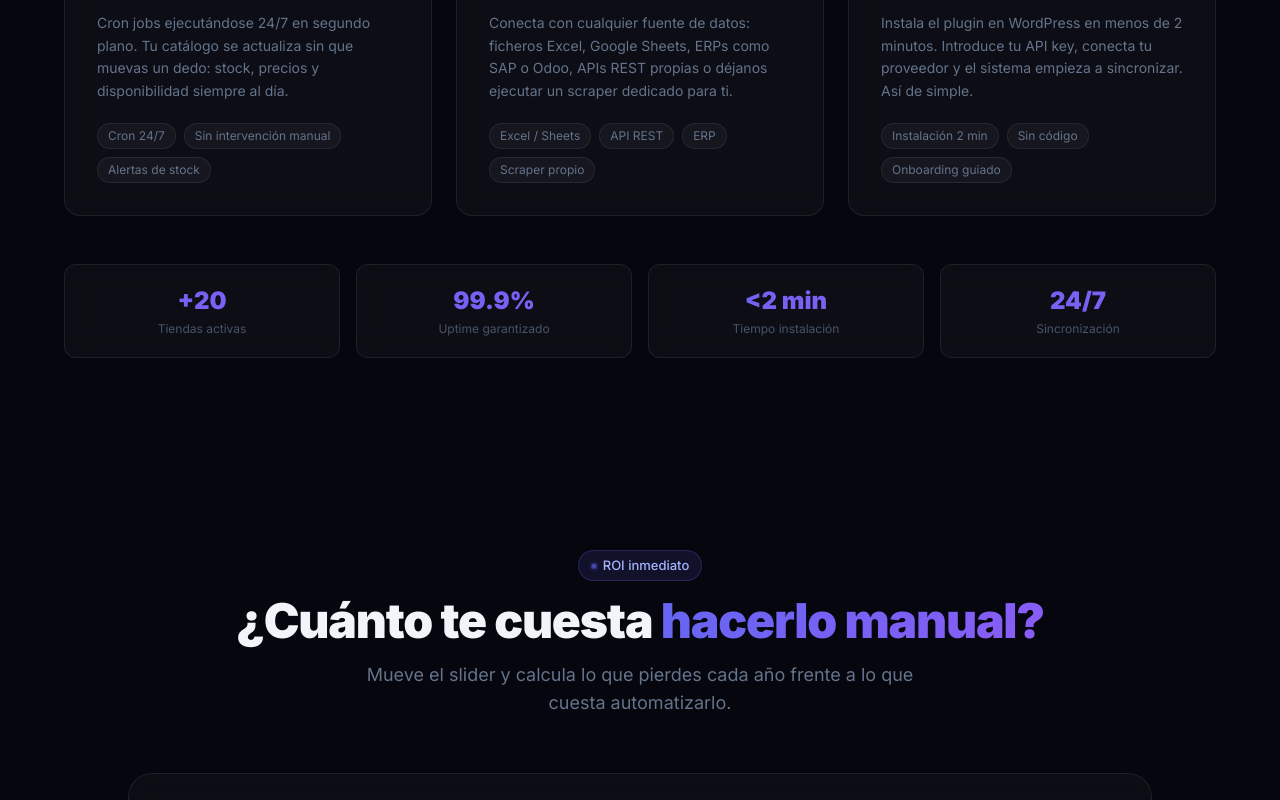
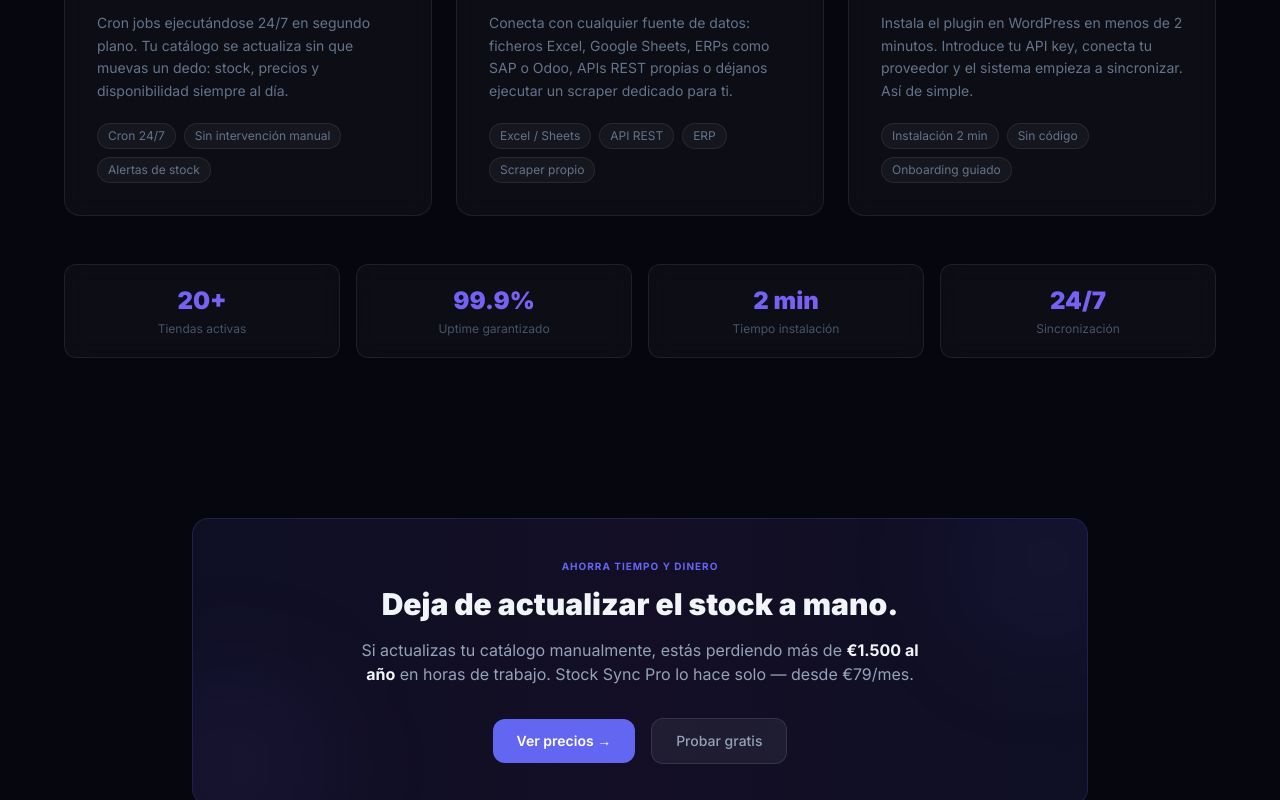
Before and after one commit to PresiDeWitt/wevica-web, a Next.js app: page / in a window 1280 px wide. Shown: the part 2000-2800 px from the top of the page. Built offline with nearby package versions, Linux system fonts and the light colour scheme; no server answers.

Commit message:
feat: actualizar landing y flujo de suscripción
Co-Authored-By: PresiDeWitt <alexchaconortega@gmail.com>

```diff
--- a/app/api/subscribe/route.ts
+++ b/app/api/subscribe/route.ts
@@ -109,10 +109,10 @@ export async function POST(req: NextRequest) {
       });
 
       if (!res.ok) {
-        console.error("[subscribe] Resend API error:", res.status);
+        console.error("[subscribe] Error enviando email de notificación");
       }
     } catch (err) {
-      console.error("[subscribe] Error enviando notificación:", err);
+      console.error("[subscribe] Error de conexión con proveedor de email");
     }
   }
 
--- a/app/descargar/page.tsx
+++ b/app/descargar/page.tsx
@@ -19,7 +19,7 @@ const steps = [
 const requirements = [
   { label: "WordPress", value: "5.8 o superior" },
   { label: "PHP", value: "7.4 o superior" },
-  { label: "WooCommerce", value: "5.0 o superior" },
+  { label: "WooCommerce", value: "6.0 o superior" },
 ];
 
 export default function DescargarPage() {
--- a/app/page.tsx
+++ b/app/page.tsx
@@ -2,7 +2,6 @@ import Navbar from "@/components/Navbar";
 import Hero from "@/components/Hero";
 import Integrations from "@/components/Integrations";
 import Features from "@/components/Features";
-import ComparisonSection from "@/components/ComparisonSection";
 import HowItWorks from "@/components/HowItWorks";
 import Testimonials from "@/components/Testimonials";
 import PricingTeaser from "@/components/PricingTeaser";
@@ -10,6 +9,7 @@ import LandingFAQ from "@/components/LandingFAQ";
 import CTABanner from "@/components/CTABanner";
 import NewsletterSection from "@/components/NewsletterSection";
 import Footer from "@/components/Footer";
+import Link from "next/link";
 
 function TrustBar() {
   const stats = [
@@ -35,6 +35,44 @@ function TrustBar() {
   );
 }
 
+function SavingsBanner() {
+  return (
+    <section className="py-16 px-4 sm:px-6">
+      <div className="max-w-4xl mx-auto">
+        <div className="relative overflow-hidden rounded-2xl bg-gradient-to-r from-[#6366f1]/10 via-[#8b5cf6]/10 to-[#6366f1]/10 border border-[rgba(99,102,241,0.2)] p-8 sm:p-10 text-center">
+          <div className="relative z-10">
+            <p className="text-[10px] font-bold text-[#6366f1] uppercase tracking-widest mb-3">
+              Ahorra tiempo y dinero
+            </p>
+            <h2 className="text-2xl sm:text-3xl font-black text-[#f1f5f9] mb-4">
+              Deja de actualizar el stock a mano.
+            </h2>
+            <p className="text-[#94a3b8] text-base max-w-xl mx-auto mb-8">
+              Si actualizas tu catálogo manualmente, estás perdiendo más de <strong className="text-[#f1f5f9]">€1.500 al año</strong> en horas de trabajo. Stock Sync Pro lo hace solo — desde €79/mes.
+            </p>
+            <div className="flex flex-col sm:flex-row items-center justify-center gap-4">
+              <Link
+                href="/pricing"
+                className="px-6 py-3 rounded-xl bg-[#6366f1] hover:bg-[#5558e3] text-white text-sm font-semibold transition-colors"
+              >
+                Ver precios →
+              </Link>
+              <Link
+                href="/descargar"
+                className="px-6 py-3 rounded-xl bg-white/[0.06] hover:bg-white/[0.1] border border-white/[0.1] text-[#94a3b8] text-sm font-medium transition-colors"
+              >
+                Probar gratis
+              </Link>
+            </div>
+          </div>
+          <div className="absolute -top-10 -right-10 w-40 h-40 bg-[#6366f1]/10 rounded-full blur-3xl" />
+          <div className="absolute -bottom-10 -left-10 w-40 h-40 bg-[#8b5cf6]/10 rounded-full blur-3xl" />
+        </div>
+      </div>
+    </section>
+  );
+}
+
 export default function HomePage() {
   return (
     <main id="main-content">
@@ -43,7 +81,7 @@ export default function HomePage() {
       <Integrations />
       <TrustBar />
       <Features />
-      <ComparisonSection />
+      <SavingsBanner />
       <HowItWorks />
       <Testimonials />
       <PricingTeaser />
--- a/components/CookieBanner.tsx
+++ b/components/CookieBanner.tsx
@@ -9,13 +9,26 @@ interface Props {
 }
 
 const GA_ID = process.env.NEXT_PUBLIC_GA_ID;
+const CONSENT_COOKIE = "cookie_consent";
+const COOKIE_MAX_AGE = 60 * 60 * 24 * 365;
+
+function getCookie(name: string): string | null {
+  if (typeof document === "undefined") return null;
+  const match = document.cookie.match(new RegExp("(^| )" + name + "=([^;]+)"));
+  return match ? decodeURIComponent(match[2]) : null;
+}
+
+function setCookie(name: string, value: string, maxAge: number) {
+  if (typeof document === "undefined") return;
+  document.cookie = `${name}=${encodeURIComponent(value)}; path=/; max-age=${maxAge}; SameSite=Lax`;
+}
 
 export default function CookieBanner({ nonce }: Props) {
   const [consent, setConsent] = useState<"accepted" | "rejected" | null>(null);
   const [visible, setVisible] = useState(false);
 
   useEffect(() => {
-    const stored = localStorage.getItem("cookie_consent");
+    const stored = getCookie(CONSENT_COOKIE);
     if (stored === "accepted") {
       setConsent("accepted");
     } else if (stored === "rejected") {
@@ -26,13 +39,13 @@ export default function CookieBanner({ nonce }: Props) {
   }, []);
 
   const accept = () => {
-    localStorage.setItem("cookie_consent", "accepted");
+    setCookie(CONSENT_COOKIE, "accepted", COOKIE_MAX_AGE);
     setConsent("accepted");
     setVisible(false);
   };
 
   const reject = () => {
-    localStorage.setItem("cookie_consent", "rejected");
+    setCookie(CONSENT_COOKIE, "rejected", COOKIE_MAX_AGE);
     setConsent("rejected");
     setVisible(false);
   };
--- a/components/Features.tsx
+++ b/components/Features.tsx
@@ -1,6 +1,45 @@
 "use client";
 
-import { useEffect, useRef } from "react";
+import { useEffect, useRef, useState } from "react";
+
+function AnimatedNumber({ value, suffix = "" }: { value: number; suffix?: string }) {
+  const [display, setDisplay] = useState(0);
+  const [started, setStarted] = useState(false);
+  const ref = useRef<HTMLSpanElement>(null);
+
+  useEffect(() => {
+    const observer = new IntersectionObserver(
+      ([entry]) => {
+        if (entry.isIntersecting && !started) {
+          setStarted(true);
+        }
+      },
+      { threshold: 0.5 }
+    );
+    if (ref.current) observer.observe(ref.current);
+    return () => observer.disconnect();
+  }, [started]);
+
+  useEffect(() => {
+    if (!started) return;
+    const duration = 1500;
+    const steps = 40;
+    const increment = value / steps;
+    let current = 0;
+    const timer = setInterval(() => {
+      current += increment;
+      if (current >= value) {
+        setDisplay(value);
+        clearInterval(timer);
+      } else {
+        setDisplay(Math.floor(current));
+      }
+    }, duration / steps);
+    return () => clearInterval(timer);
+  }, [started, value]);
+
+  return <span ref={ref}>{display}{suffix}</span>;
+}
 
 interface Feature {
   icon: React.ReactNode;
@@ -154,17 +193,18 @@ export default function Features() {
         {/* Additional stats row */}
         <div className="mt-12 grid grid-cols-2 sm:grid-cols-4 gap-4 section-fade-in">
           {[
-            { value: "+20", label: "Tiendas activas" },
-            { value: "99.9%", label: "Uptime garantizado" },
-            { value: "<2 min", label: "Tiempo instalación" },
-            { value: "24/7", label: "Sincronización" },
-          ].map((stat) => (
+            { value: 20, suffix: "+", prefix: "+", label: "Tiendas activas", animated: true },
+            { value: 99.9, suffix: "%", label: "Uptime garantizado", animated: true },
+            { value: 2, suffix: " min", prefix: "<", label: "Tiempo instalación", animated: true },
+            { value: 24, suffix: "/7", label: "Sincronización", animated: false },
+          ].map((stat, index) => (
             <div
               key={stat.label}
               className="glass-card rounded-xl p-5 text-center"
+              style={{ animationDelay: `${index * 100}ms` }}
             >
               <div className="text-2xl font-black gradient-text mb-1">
-                {stat.value}
+                {stat.animated ? <AnimatedNumber value={stat.value} suffix={stat.suffix} /> : `${stat.prefix ?? ""}${stat.value}${stat.suffix}`}
               </div>
               <div className="text-xs text-[#475569]">{stat.label}</div>
             </div>
--- a/components/Hero.tsx
+++ b/components/Hero.tsx
@@ -88,7 +88,7 @@ export default function Hero() {
                       <div className="text-[11px] text-[#6b7280] mt-0.5">Stock synchronization dashboard</div>
                     </div>
                     <span className="text-[10px] font-semibold px-2 py-0.5 rounded-full bg-[#eef2ff] text-[#4338ca] border border-[#c7d2fe]">
-                      v4.0.1
+                      v4.9.2
                     </span>
                   </div>
                   <div className="flex items-center gap-1.5 px-3 py-1.5 rounded-lg bg-white border border-[#e5e7eb] text-[11px] text-[#374151] font-medium shadow-sm">
@@ -134,7 +134,7 @@ export default function Hero() {
                     </div>
                     <div className="grid grid-cols-2 divide-x divide-[#f3f4f6]">
                       {[
-                        { label: "DATE",    value: "29/03/2026 06:00" },
+                        { label: "DATE",    value: "Hace 5 min" },
                         { label: "STORE",   value: "Tienda A" },
                         { label: "UPDATED", value: <span className="text-[#065f46]">423 / 450</span> },
                         { label: "ERRORS",  value: <span className="text-[#065f46]">0</span> },
@@ -165,7 +165,7 @@ export default function Hero() {
                       </div>
                       <div className="flex items-center gap-1.5 px-3 py-1.5 bg-[#f3f4f6] border border-[#e5e7eb] rounded-full">
                         <svg className="w-3 h-3 text-[#6b7280]" fill="currentColor" viewBox="0 0 20 20" aria-hidden="true"><path fillRule="evenodd" d="M12.316 3.051a1 1 0 01.633 1.265l-4 12a1 1 0 11-1.898-.632l4-12a1 1 0 011.265-.633zM5.707 6.293a1 1 0 010 1.414L3.414 10l2.293 2.293a1 1 0 11-1.414 1.414l-3-3a1 1 0 010-1.414l3-3a1 1 0 011.414 0zm8.586 0a1 1 0 011.414 0l3 3a1 1 0 010 1.414l-3 3a1 1 0 11-1.414-1.414L16.586 10l-2.293-2.293a1 1 0 010-1.414z" clipRule="evenodd"/></svg>
-                        <span className="font-mono text-[9px] text-[#6b7280]">tutienda.com/wp-json/stocksync/v1/sync</span>
+                        <span className="font-mono text-[9px] text-[#6b7280]">tutienda.com/wp-json/wevica/v1/sync</span>
                       </div>
                     </div>
                   </div>
--- a/components/HowItWorks.tsx
+++ b/components/HowItWorks.tsx
@@ -50,6 +50,7 @@ export default function HowItWorks() {
 
   return (
     <section
+      id="como-funciona"
       ref={sectionRef}
       className="py-24 px-4 sm:px-6 relative overflow-hidden"
       aria-labelledby="how-it-works-heading"
--- a/components/pricing/SyncEnginePlans.tsx
+++ b/components/pricing/SyncEnginePlans.tsx
@@ -1,8 +1,8 @@
 import Link from "next/link";
 
-const LS_STARTER  = process.env.NEXT_PUBLIC_LS_SE_STARTER  ?? "https://stocksyncpro.lemonsqueezy.com/checkout";
-const LS_PRO      = process.env.NEXT_PUBLIC_LS_SE_PRO      ?? "https://stocksyncpro.lemonsqueezy.com/checkout";
-const LS_BUSINESS = process.env.NEXT_PUBLIC_LS_SE_BUSINESS ?? "https://stocksyncpro.lemonsqueezy.com/checkout";
+const LS_STARTER  = process.env.NEXT_PUBLIC_LS_SE_STARTER  ?? "#";
+const LS_PRO      = process.env.NEXT_PUBLIC_LS_SE_PRO      ?? "#";
+const LS_BUSINESS = process.env.NEXT_PUBLIC_LS_SE_BUSINESS ?? "#";
 
 interface Plan {
   name: string;
```
Also changed, not shown: 2 other files (tests, documents, lock files or other folders).
